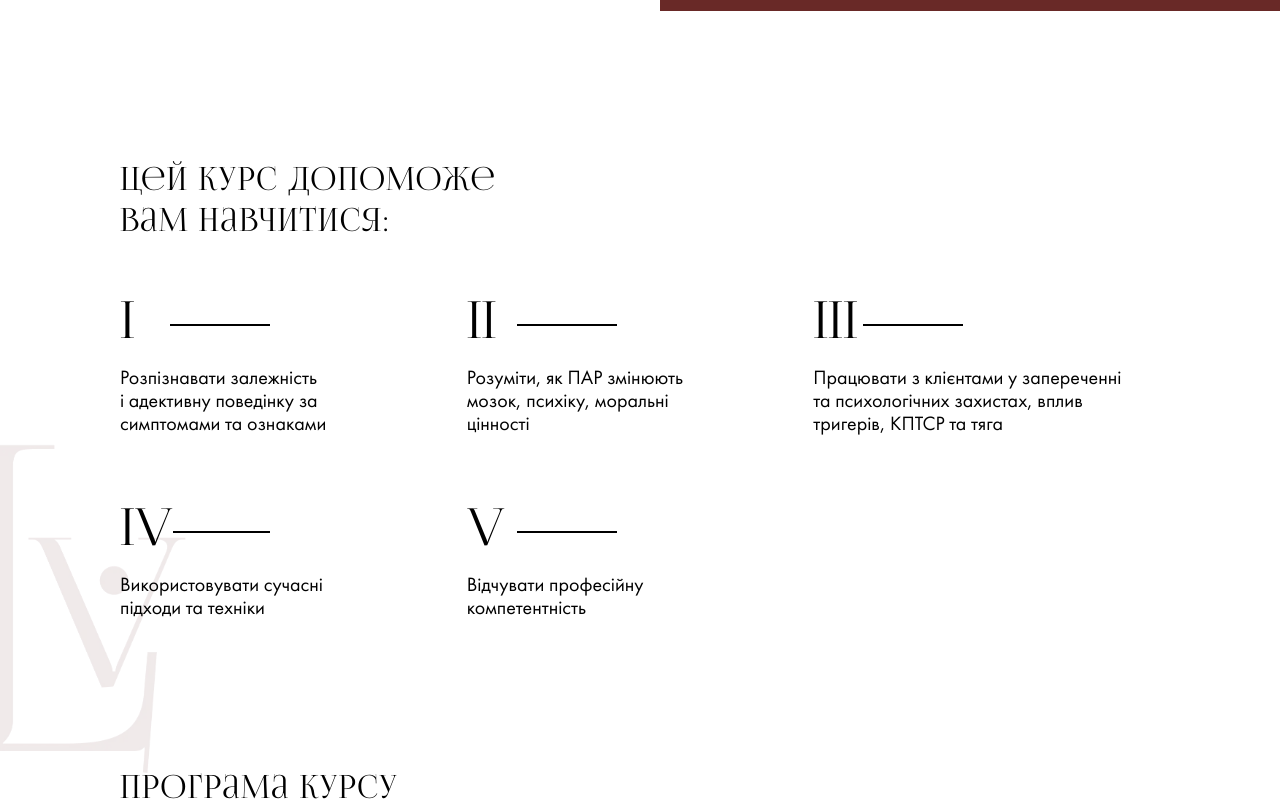
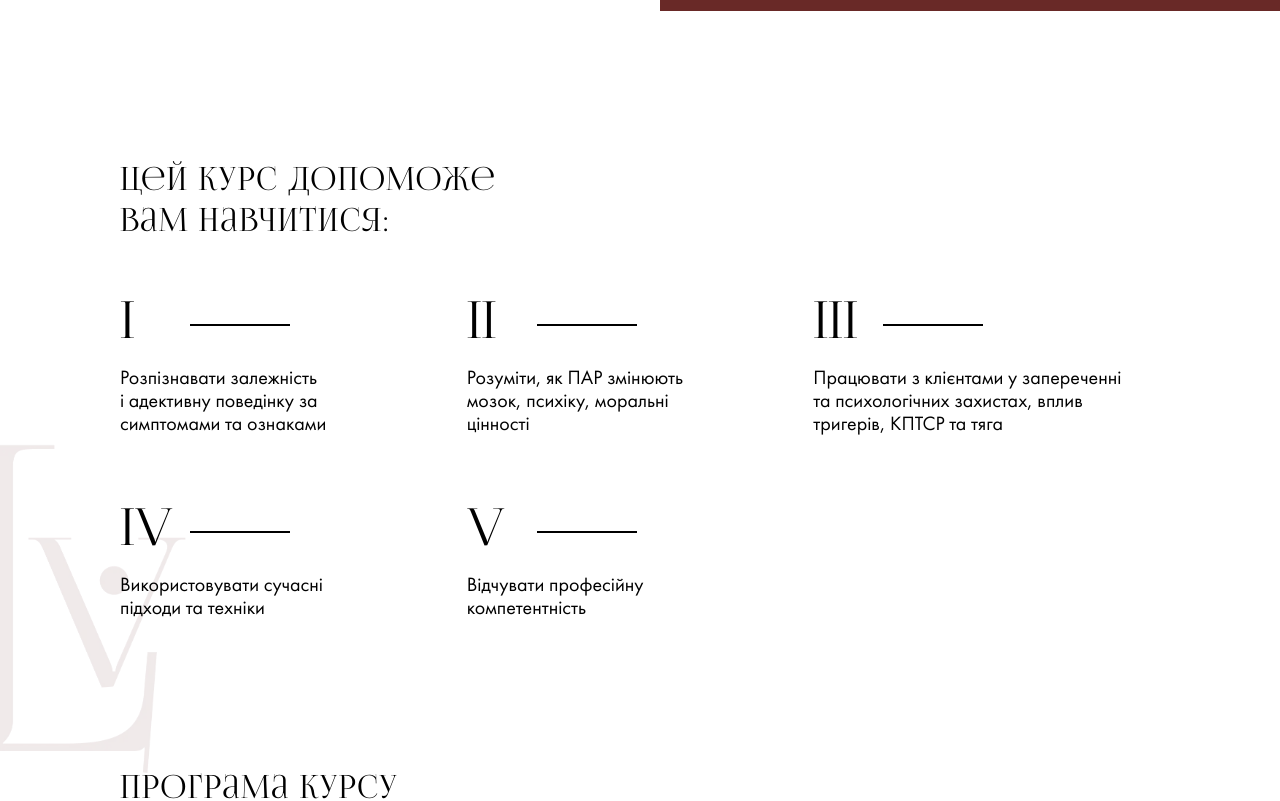
Before and after one commit to alyonashunevych/lv-course, a React (Vite) app: page / in a window 1280 px wide. Shown: the part 992-1793 px from the top of the page. Built offline with nearby package versions, Linux system fonts and the light colour scheme.

Commit message:
small improvements

```diff
--- a/src/components/Block3/Block3.module.scss
+++ b/src/components/Block3/Block3.module.scss
@@ -48,7 +48,7 @@
     flex-direction: row;
     justify-content: space-between;
     align-items: center;
-    width: 150px;
+    width: 170px;
 
     @include on-mobile {
       width: 100%;
```
